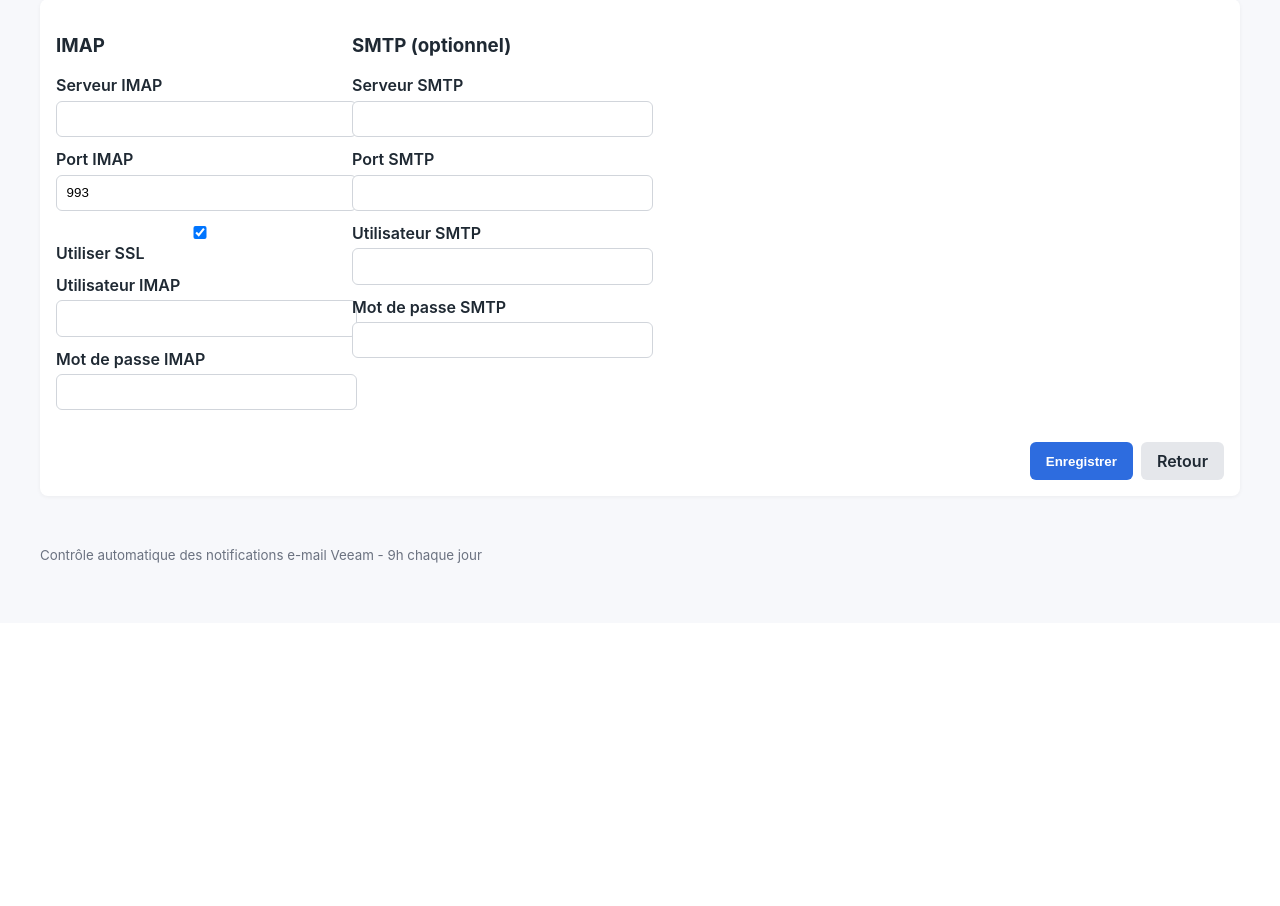
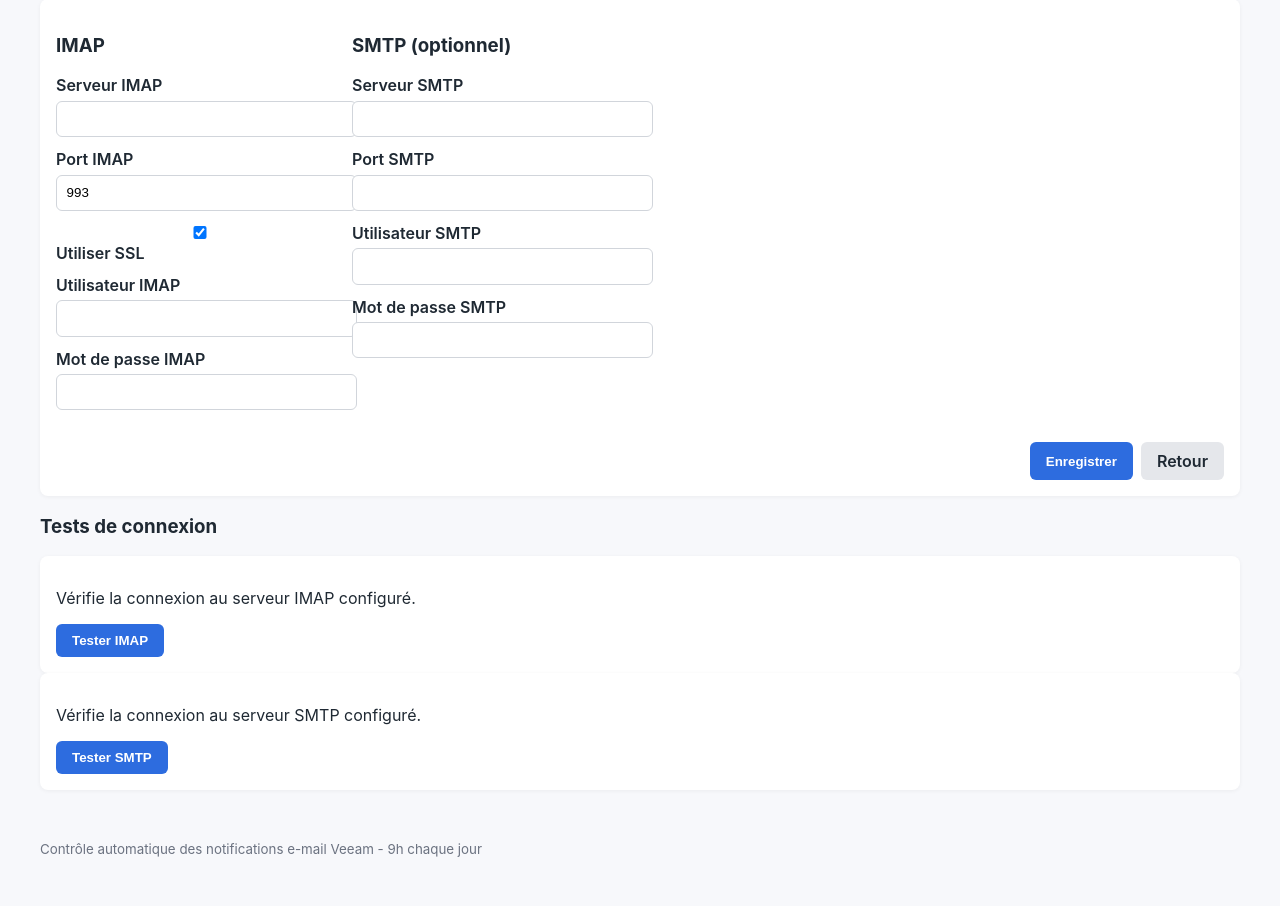
Before and after one commit to lucaspecout/veeam-notify-alma, a Flask app: page /settings in a window 1280 px wide. Shown: the part 177-1083 px from the top of the page. Before the commit the page ends 740 px from the top, so only its background shows below. Run offline with Flask 3, Linux system fonts and the light colour scheme; the visitor is signed in with stand-in values (Sample User, id 1); data comes from the database, SQL or seed files in the repository.

Commit message:
Add email connection tests and narrow verification window

```diff
--- a/app/routes.py
+++ b/app/routes.py
@@ -1,3 +1,5 @@
+import imaplib
+import smtplib
 from functools import wraps
 
 from flask import (
@@ -131,6 +133,73 @@ def settings():
     return render_template("settings.html", config=config)
 
 
+@bp.route("/settings/test-imap", methods=["POST"])
+@login_required
+def test_imap_connection():
+    config = EmailConfig.get_singleton()
+    if not config.imap_host or not config.imap_username or not config.imap_password:
+        flash("Configuration IMAP incomplète.", "error")
+        return redirect(url_for("main.settings"))
+
+    mail = None
+    try:
+        if config.use_ssl:
+            mail = imaplib.IMAP4_SSL(config.imap_host, config.imap_port)
+        else:
+            mail = imaplib.IMAP4(config.imap_host, config.imap_port)
+        mail.login(config.imap_username, config.imap_password)
+        mail.select("INBOX")
+        flash("Test IMAP réussi.", "success")
+        add_log(f"Test IMAP réussi par {g.user.username}.")
+    except Exception as exc:  # noqa: BLE001
+        flash(f"Test IMAP échoué : {exc}", "error")
+        add_log(f"Test IMAP échoué : {exc}", level="error")
+    finally:
+        if mail:
+            try:
+                mail.logout()
+            except Exception:  # noqa: BLE001
+                pass
+
+    return redirect(url_for("main.settings"))
+
+
+@bp.route("/settings/test-smtp", methods=["POST"])
+@login_required
+def test_smtp_connection():
+    config = EmailConfig.get_singleton()
+    if (
+        not config.smtp_host
+        or not config.smtp_port
+        or not config.smtp_username
+        or not config.smtp_password
+    ):
+        flash("Configuration SMTP incomplète.", "error")
+        return redirect(url_for("main.settings"))
+
+    server = None
+    try:
+        if config.use_ssl:
+            server = smtplib.SMTP_SSL(config.smtp_host, config.smtp_port, timeout=10)
+        else:
+            server = smtplib.SMTP(config.smtp_host, config.smtp_port, timeout=10)
+        server.login(config.smtp_username, config.smtp_password)
+        server.noop()
+        flash("Test SMTP réussi.", "success")
+        add_log(f"Test SMTP réussi par {g.user.username}.")
+    except Exception as exc:  # noqa: BLE001
+        flash(f"Test SMTP échoué : {exc}", "error")
+        add_log(f"Test SMTP échoué : {exc}", level="error")
+    finally:
+        if server:
+            try:
+                server.quit()
+            except Exception:  # noqa: BLE001
+                pass
+
+    return redirect(url_for("main.settings"))
+
+
 @bp.route("/run-check", methods=["POST"])
 @login_required
 def run_check():
--- a/templates/settings.html
+++ b/templates/settings.html
@@ -39,4 +39,16 @@
         <a class="button secondary" href="{{ url_for('main.index') }}">Retour</a>
     </div>
 </form>
+
+<h3>Tests de connexion</h3>
+<div class="grid">
+    <form method="post" action="{{ url_for('main.test_imap_connection') }}" class="card">
+        <p>Vérifie la connexion au serveur IMAP configuré.</p>
+        <button type="submit" class="button">Tester IMAP</button>
+    </form>
+    <form method="post" action="{{ url_for('main.test_smtp_connection') }}" class="card">
+        <p>Vérifie la connexion au serveur SMTP configuré.</p>
+        <button type="submit" class="button">Tester SMTP</button>
+    </form>
+</div>
 {% endblock %}
```
Also changed, not shown: app/email_service.py (+45 -7 lines).
